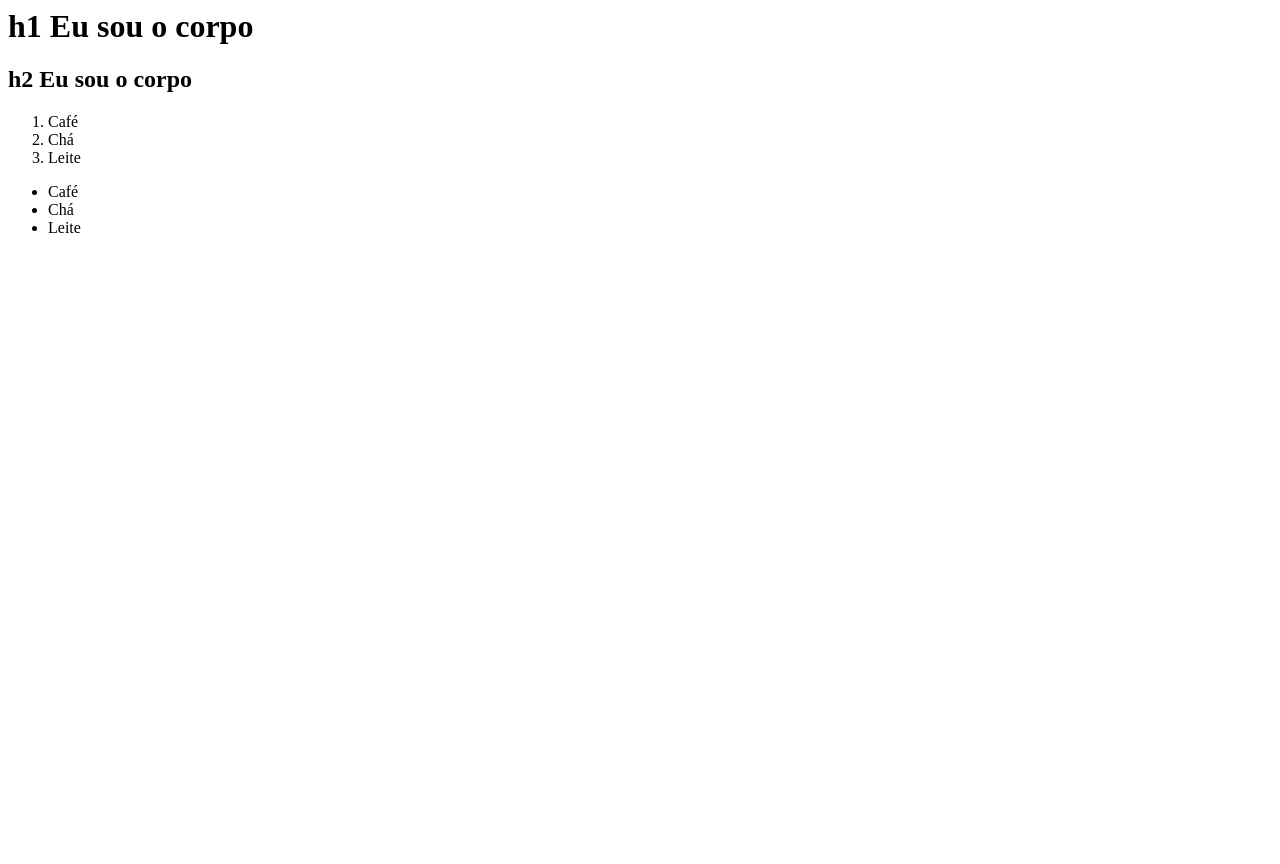
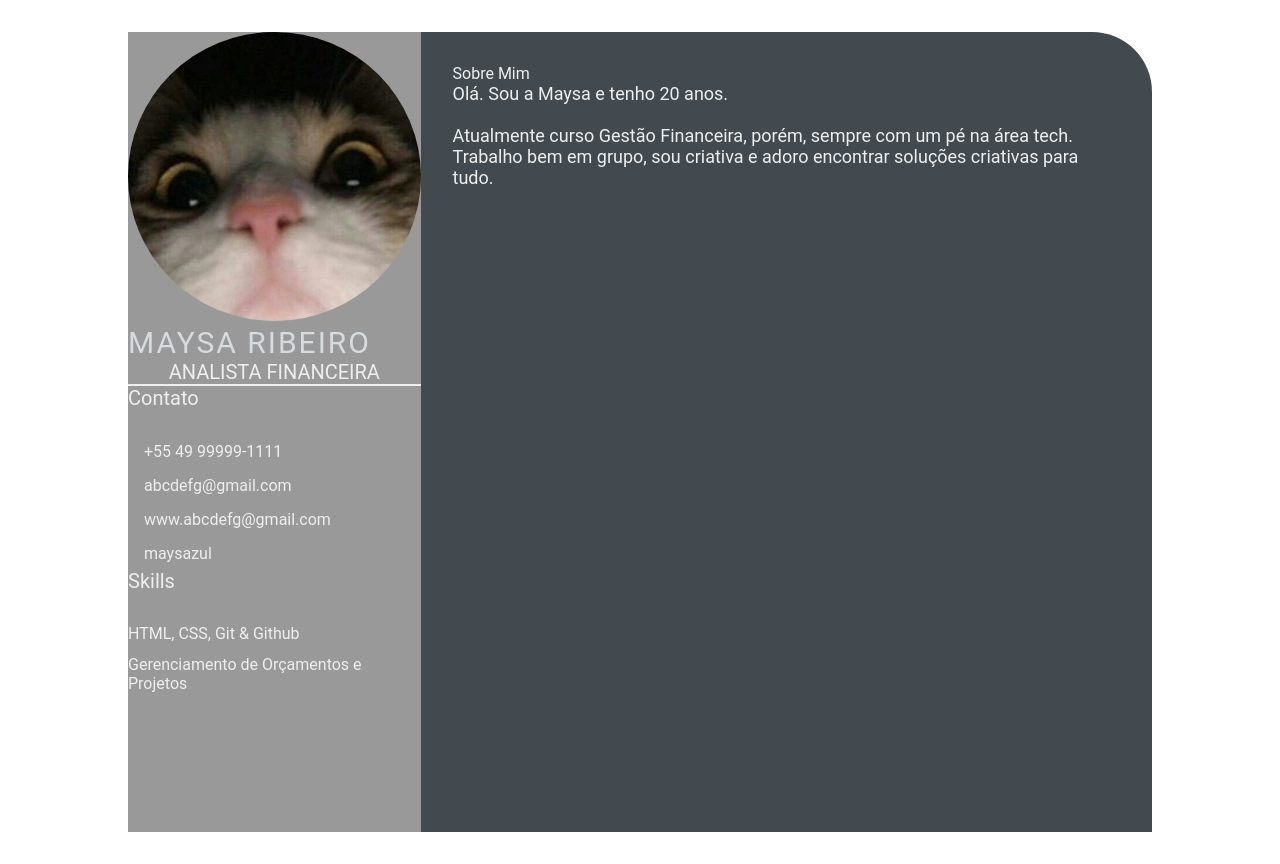
Before and after one commit to Maysazul/maysazul.github.io, a plain HTML site: page index.html in a window 1280 px wide. Before the commit the page ends 800 px from the top, so only its background shows below. Drawn offline with Linux system fonts and the light colour scheme.

Commit message:
feature: add img and styles.css (#2)

```diff
--- a/index.html
+++ b/index.html
@@ -1,21 +1,53 @@
-<html>
-    <head>
-        <title>
-            Olá, eu sou a caabeça
-        </title>
-    </head>
-    <body>
-        <h1>h1 Eu sou o corpo</h1>
-        <h2>h2 Eu sou o corpo</h2>
-    </body>
-    <Ol>
-        <li>Café</li>
-        <li>Chá</li>
-        <li>Leite</li>
-    </Ol>
-    <ul>
-        <li>Café</li>
-        <li>Chá</li>
-        <li>Leite</li>
-    </ul>
+<!DOCTYPE html>
+<html lang="en">
+<head>
+    <meta charset="UTF-8">
+    <meta http-equiv="X-UA-Compatible" content="IE=edge">
+    <meta name="viewport" content="width=device-width, initial-scale=1.0">
+    <title>Maysa Ribeiro</title>
+
+    <link rel="stylesheet" href="styles.css">
+
+</head>
+<body>
+    <main class="resume-contents">
+        <section class="left-section">
+            <section class="left-section-content">
+                <div class="profile">
+                    <img class="profile-image" src="img/profile-image.jpeg" alt="Profile image">
+                    <p class="name">Maysa Ribeiro</p>
+                    <p class="profession">Analista Financeira</p>
+                </div>
+                <div class="contact-info">
+                    <p class="left-title">Contato</p>
+                    <ul>
+                        <li><i class="fa fa-phone"></i>+55 49 99999-1111</li>
+                        <li><i class="fa fa-envelope"></i>abcdefg@gmail.com</li>
+                        <li><i class="fa fa-globe"></i>www.abcdefg@gmail.com</li>
+                        <li><i class="fa fa-github"></i>maysazul</li>
+                    </ul>
+                </div>
+                <div class="skills">
+                    <p class="left-title">Skills</p>
+                    <ul>
+                        <li><p>HTML, CSS, Git & Github</p></li>
+                        <li><p>Gerenciamento de Orçamentos e Projetos</p></li>
+                    </ul>
+                </div>
+            </section>
+            </section>
+            <section class="right-section">
+                <div class="right-section-contents">
+                    <section class="about gap">
+                        <div class="right-title">Sobre Mim</div>
+                        <p class="about-me-contents">
+                            Olá. Sou a Maysa e tenho 20 anos. <br>
+                            <br> Atualmente curso Gestão Financeira, porém, sempre com um pé na área tech.
+                            <br> Trabalho bem em grupo, sou criativa e adoro encontrar soluções criativas para tudo.
+                        </p>
+                    </section>
+                </div>
+            </section>
+    </main>
+</body>
 </html>
--- /dev/null
+++ b/styles.css
@@ -0,0 +1,103 @@
+* {
+    margin: 0;
+    padding: 0;
+    box-sizing: border-box;
+    list-style: none;
+    font-family: 'Roboto', sans-serif;
+}
+
+.resume-contents {
+    min-height: 100vh;
+    width: 80%;
+    margin: 2rem auto;
+    display: grid;
+    grid-template-columns: repeat(7, 1fr);
+}
+
+.left-section {
+    grid-column: span 2;
+    height: 100%;
+    background-color: #999999;
+}
+
+.right-section {
+    grid-column: span 5;
+    height: 100%;
+    background-color: #424a50;
+    border-radius: 0px 60px 0px 0px;
+}
+
+.left-section-contents{
+    padding: 2rem 2rem;
+}
+
+.profile {
+    width: 100%;
+    border-bottom: 2px solid #eeeeee;
+}
+
+.profile .profile-image {
+    width: 100%;
+    border-radius: 100%;
+}
+
+.name {
+    color: #D6DBDF;
+    font-size: 30px;
+    letter-spacing: 2px;
+    text-transform: uppercase;
+}
+
+.profession {
+    color: #eeeeee;
+    font-size: 20px;
+    text-transform: uppercase;
+    text-align: center;
+}
+
+/* .contact-info { border-bottom: 2px solid #1B2631; } */
+.left-title {
+    color: #eeeeee;
+    font-size: 20px;
+}
+
+.contact-info ul {
+    padding-top: 1.5rem;
+}
+
+.contact-info ul li,
+.references ul li {
+    padding: .4rem 0;
+    color: #eeeeee;
+}
+
+.contact-info ul li i,
+.references ul li i {
+    padding-right: 1rem;
+    font-size: 18px;
+    color: #eeeeee;
+}
+
+.skills ul {
+    padding-top: 1.5rem;
+}
+.skills ul li p {
+    padding: .4rem 0;
+    color: #eeeeee;
+}
+
+.right-section-contents {
+    padding: 2rem 2rem;
+}
+
+.right-title {
+    color: #eeeeee;
+}
+
+.gap {
+    padding-bottom: 2rem;
+}
+.about-me-contents {
+    font-size: 18px;
+    color: #eeeeee;
+}
```
Also changed, not shown: img/profile-image.jpeg (added).
